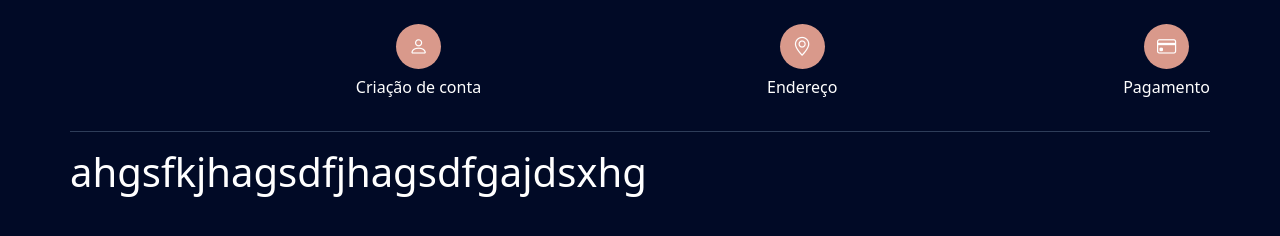
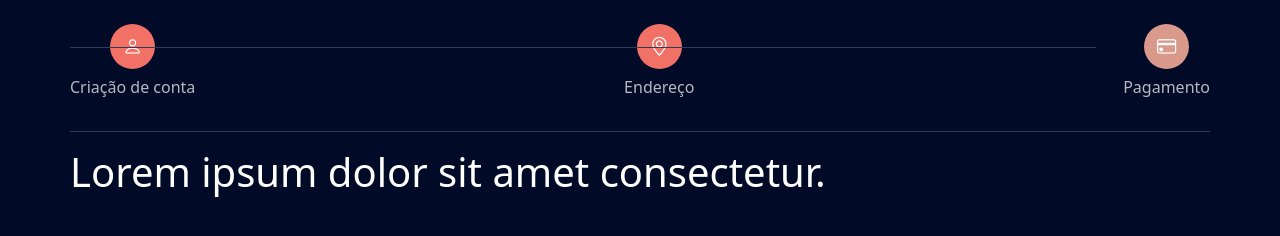
Before and after one commit to mariameir/buscaCEP, a plain HTML site: page index.html in a window 1280 px wide. Drawn offline with nearby package versions, Linux system fonts and the light colour scheme.

Commit message:
adição do favicon

```diff
--- a/css/style.css
+++ b/css/style.css
@@ -73,3 +73,19 @@
   font-size: 1.2em;
   margin-bottom: 0.3em;
 }
+
+.step .active{
+  background-color: var(--secondary-color);
+  color: var(--primary-color);
+}
+
+.step p{
+  color: var(--text-color);
+}
+
+.line{
+  border-bottom: 1px solid var(--border-color);
+  position: absolute;
+  top: 22.5px;
+  width: 90%;
+}
--- a/index.html
+++ b/index.html
@@ -5,6 +5,7 @@
     <meta charset="UTF-8">
     <meta http-equiv="X-UA-Compatible" content="IE=edge">
     <meta name="viewport" content="width=device-width, initial-scale=1.0">
+    <link rel="shortcut icon" href="favicon.png" type="image/x-icon">
     <link rel="stylesheet" href="css/style.css">
     <script src="js/script.js" defer></script>
     <!-- Bootstrap -->
@@ -12,7 +13,7 @@
         integrity="sha384-KK94CHFLLe+nY2dmCWGMq91rCGa5gtU4mk92HdvYe+M/SXH301p5ILy+dN9+nJOZ" crossorigin="anonymous">
     <!-- Bootstrap Icons -->
     <link rel="stylesheet" href="https://cdn.jsdelivr.net/npm/bootstrap-icons@1.10.4/font/bootstrap-icons.css">
-    <title>Busca CEP 🏡</title>
+    <title>Busca CEP </title>
 </head>
 
 <body id="checkout-page">
@@ -45,7 +46,7 @@
             </div>
         </div>
 
-        <h1> ahgsfkjhagsdfjhagsdfgajdsxhg</h1>
+        <h1>Lorem ipsum dolor sit amet consectetur.</h1>
     </div>
 </body>
 
```
Also changed, not shown: favicon.png (added).
